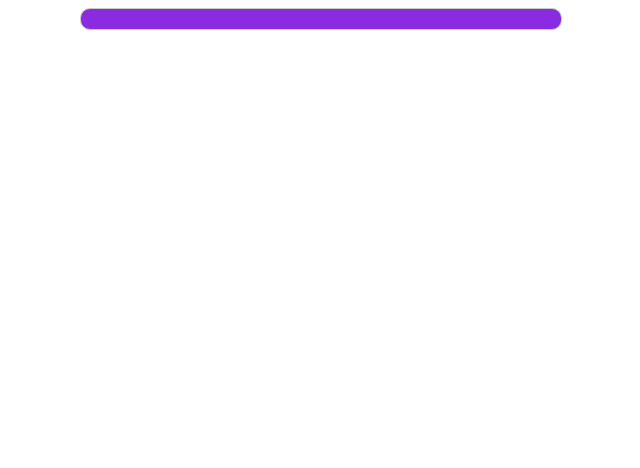
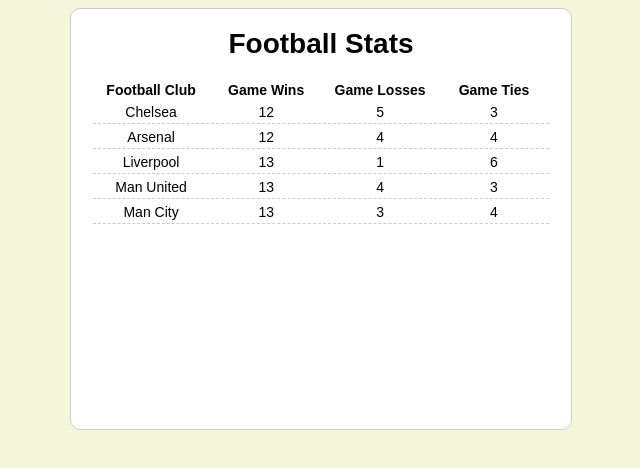
Before and after one commit to Cavsteeek/front-end-discendi-stadium, a plain HTML site: page index.html in a window 1280 px wide. Shown: the whole page, without its empty margins (319-959 px from the left). Drawn offline with Linux system fonts and the light colour scheme.

Commit message:
html tables

```diff
--- a/css/style.css
+++ b/css/style.css
@@ -1,5 +1,5 @@
 body {
-    background-color: white;
+    background-color: beige;
     font-family: Arial;
     font-size: 14px;
 }
@@ -8,16 +8,19 @@ body {
     width: 460px;
     margin: auto;
     border: 1px solid #cccccc;
-    padding: 0 20px 20px 0;
+    padding: 0 20px 20px 20px;
     border-radius: 10px;
     text-align: center;
-    background-color:blueviolet ;
+    background-color:white ;
+    min-height: 400px;
 }
 
-img{
-    border: gray 1px solid;
-    padding: 1px;
-    max-width: 100px;
-    max-height: 300px;
-    border-radius: 10px;
+th, td{
+    width: 150px;
+    text-align: center;
 }
+
+td{
+    border-bottom: 1px #ccc dashed;
+    padding: 3px 0;
+}
--- a/index.html
+++ b/index.html
@@ -7,7 +7,46 @@
     </head>
     <body>
     <div id="container">
+    <h1>Football Stats</h1>
+        <table>
+            <tr>
+                <th>Football Club</th>
+                <th>Game Wins</th>
+                <th>Game Losses</th>
+                <th>Game Ties</th>
+            </tr>
+            <tr>
+                <td>Chelsea</td>
+                <td>12</td>
+                <td>5</td>
+                <td>3</td>
+            </tr>
+            <tr>
+                <td>Arsenal</td>
+                <td>12</td>
+                <td>4</td>
+                <td>4</td>
+            </tr>
+            <tr>
+                <td>Liverpool</td>
+                <td>13</td>
+                <td>1</td>
+                <td>6</td>
+            </tr>
+            <tr>
+                <td>Man United</td>
+                <td>13</td>
+                <td>4</td>
+                <td>3</td>
+            </tr>
+            <tr>
+                <td>Man City</td>
+                <td>13</td>
+                <td>3</td>
+                <td>4</td>
+            </tr>
 
+        </table>
     </div>
     </body>
 </html>
```
